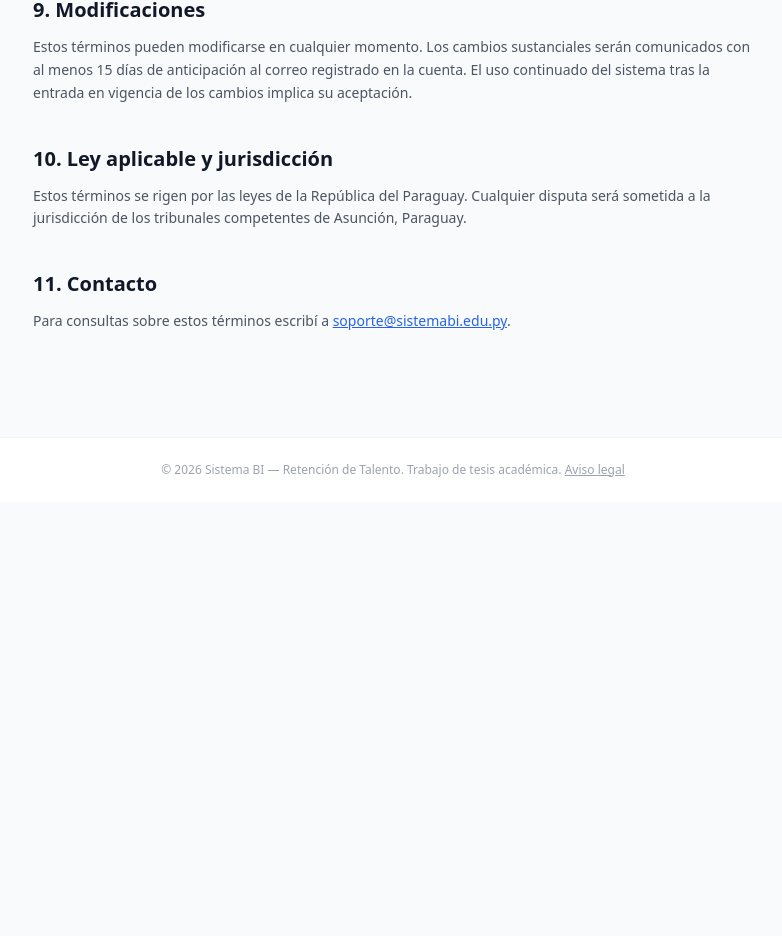
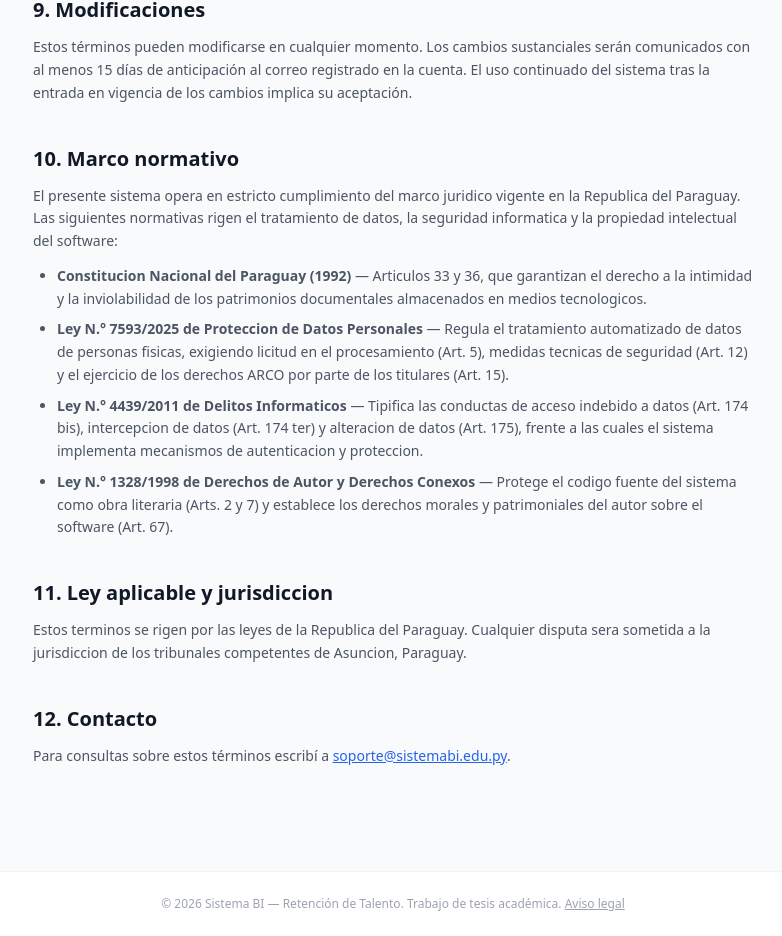
Before and after one commit to carlitosfigueredo/tesis-all-in-one, a React (Vite) app in the folder frontend/: page /terms in a window 1280 px wide. Shown: the part 1952-2888 px from the top of the page, without its empty margins (247-1029 px from the left). Before the commit the page ends 2454 px from the top, so only its background shows below. Built offline with nearby package versions, Linux system fonts and the light colour scheme; no server answers.

Commit message:
docs: agregar marco normativo paraguayo y actualizar referencias legales

```diff
--- a/frontend/src/pages/Legal.jsx
+++ b/frontend/src/pages/Legal.jsx
@@ -88,8 +88,8 @@ export default function Legal() {
           <p>
             El sistema trata los datos personales de los usuarios y de los empleados cargados
             conforme a la{' '}
-            <strong>Ley N.º 6534/2020 de Protección de Datos Personales</strong> de la República
-            del Paraguay y, en lo aplicable, al Reglamento General de Protección de Datos (RGPD).
+            <strong>Ley N.° 7593/2025 de Proteccion de Datos Personales</strong> de la Republica
+            del Paraguay y, en lo aplicable, al Reglamento General de Proteccion de Datos (RGPD).
           </p>
           <p>
             Los datos son utilizados exclusivamente para la prestación del servicio. No se ceden
--- a/frontend/src/pages/TermsAndConditions.jsx
+++ b/frontend/src/pages/TermsAndConditions.jsx
@@ -155,14 +155,46 @@ export default function TermsAndConditions() {
           </p>
         </Section>
 
-        <Section title="10. Ley aplicable y jurisdicción">
+        <Section title="10. Marco normativo">
           <p>
-            Estos términos se rigen por las leyes de la República del Paraguay. Cualquier disputa
-            será sometida a la jurisdicción de los tribunales competentes de Asunción, Paraguay.
+            El presente sistema opera en estricto cumplimiento del marco juridico vigente en la
+            Republica del Paraguay. Las siguientes normativas rigen el tratamiento de datos,
+            la seguridad informatica y la propiedad intelectual del software:
+          </p>
+          <ul className="list-disc pl-6 space-y-2">
+            <li>
+              <strong>Constitucion Nacional del Paraguay (1992)</strong> — Articulos 33 y 36,
+              que garantizan el derecho a la intimidad y la inviolabilidad de los patrimonios
+              documentales almacenados en medios tecnologicos.
+            </li>
+            <li>
+              <strong>Ley N.° 7593/2025 de Proteccion de Datos Personales</strong> — Regula el
+              tratamiento automatizado de datos de personas fisicas, exigiendo licitud en el
+              procesamiento (Art. 5), medidas tecnicas de seguridad (Art. 12) y el ejercicio
+              de los derechos ARCO por parte de los titulares (Art. 15).
+            </li>
+            <li>
+              <strong>Ley N.° 4439/2011 de Delitos Informaticos</strong> — Tipifica las
+              conductas de acceso indebido a datos (Art. 174 bis), intercepcion de datos
+              (Art. 174 ter) y alteracion de datos (Art. 175), frente a las cuales el sistema
+              implementa mecanismos de autenticacion y proteccion.
+            </li>
+            <li>
+              <strong>Ley N.° 1328/1998 de Derechos de Autor y Derechos Conexos</strong> —
+              Protege el codigo fuente del sistema como obra literaria (Arts. 2 y 7) y establece
+              los derechos morales y patrimoniales del autor sobre el software (Art. 67).
+            </li>
+          </ul>
+        </Section>
+
+        <Section title="11. Ley aplicable y jurisdiccion">
+          <p>
+            Estos terminos se rigen por las leyes de la Republica del Paraguay. Cualquier disputa
+            sera sometida a la jurisdiccion de los tribunales competentes de Asuncion, Paraguay.
           </p>
         </Section>
 
-        <Section title="11. Contacto">
+        <Section title="12. Contacto">
           <p>
             Para consultas sobre estos términos escribí a{' '}
             <a href="mailto:soporte@sistemabi.edu.py" className="text-blue-600 underline hover:text-blue-800">
```
Also changed, not shown: 1 other file (tests, documents, lock files or other folders).
